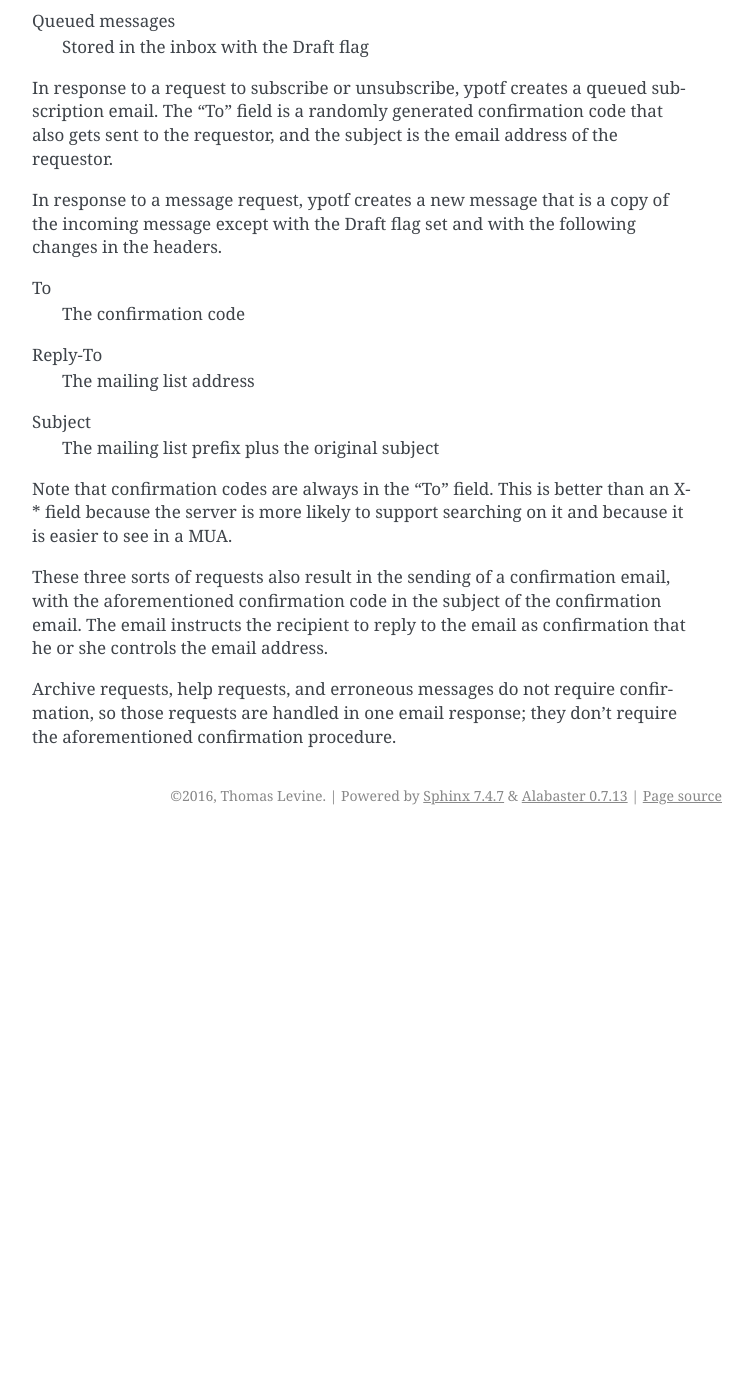
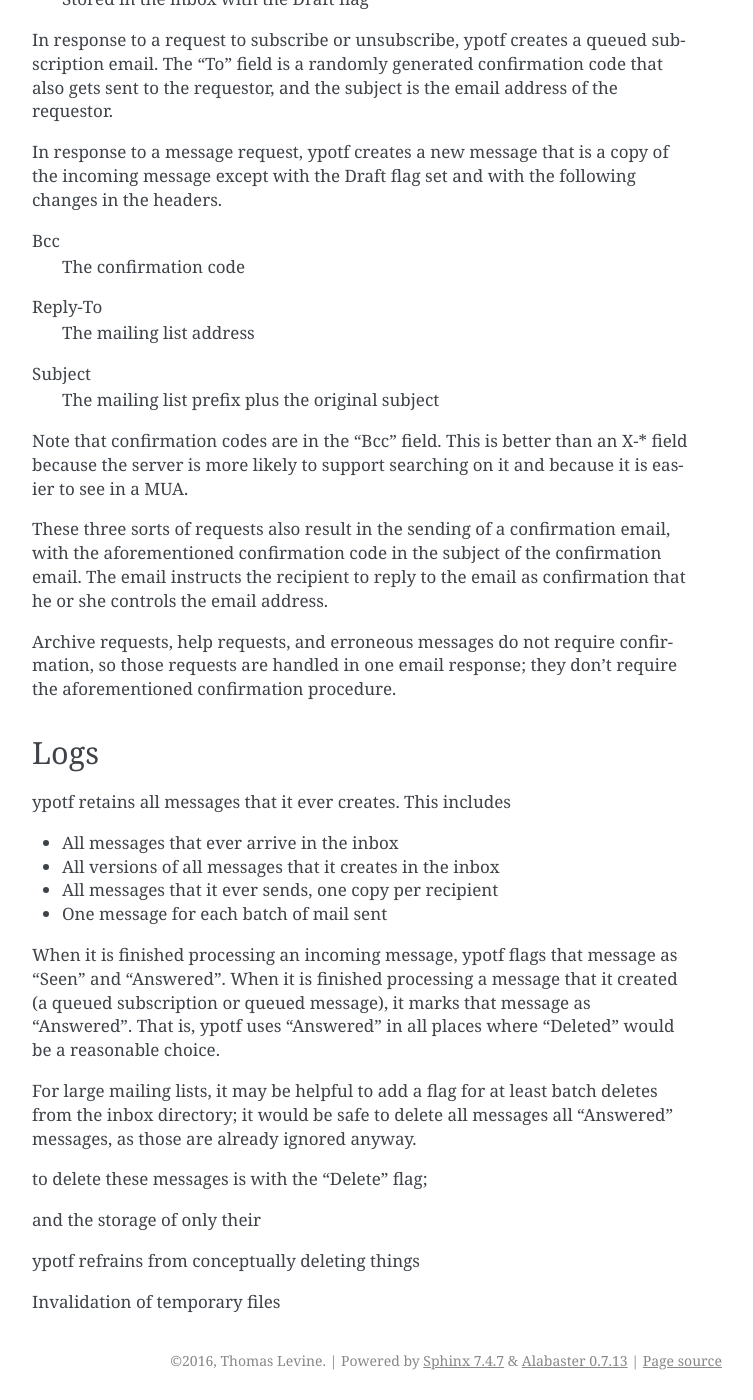
Before and after one commit to tlevine/ypotf, a Sphinx documentation site: the page built from docs/interacting.rst, in a window 1280 px wide and 1400 px high, scrolled down 3129 px. Shown: the whole window, without its empty margins (388-1141 px from the left). Built offline with Sphinx 7.4.7, drawn with Linux system fonts in a browser that asks for light colours; before the commit the page ends 3964 px from its top, so only the background shows below that; some of the changed text lies outside the part shown.

Commit message:
Automatic commit with j

```diff
--- a/docs/interacting.rst
+++ b/docs/interacting.rst
@@ -120,9 +120,6 @@ processed.
 
 When emails need to be sent (left arrow nodes in the above diagram),
 they are sent over SMTP and placed in the "Sent" folder.
-An outgoing email is always a direct response to some incoming email;
-that email is flagged Answered, though ypotf doesn't otherwise care
-whether an email has been Answered.
 
 Requests to subscribe, unsubscribe, or send a message, and confirmations
 for these requests, require two sorts of temporary information to be
@@ -142,14 +139,14 @@ In response to a message request, ypotf creates a new message that is a
 copy of the incoming message except with the Draft flag set and with the
 following changes in the headers.
 
-To
+Bcc
     The confirmation code
 Reply-To
     The mailing list address
 Subject
     The mailing list prefix plus the original subject
 
-Note that confirmation codes are always in the "To" field.
+Note that confirmation codes are in the "Bcc" field.
 This is better than an X-* field because the server is more likely to
 support searching on it and because it is easier to see in a MUA.
 
@@ -162,3 +159,31 @@ address.
 Archive requests, help requests, and erroneous messages do not require
 confirmation, so those requests are handled in one email response;
 they don't require the aforementioned confirmation procedure.
+
+Logs
+^^^^^
+ypotf retains all messages that it ever creates. This includes
+
+* All messages that ever arrive in the inbox
+* All versions of all messages that it creates in the inbox
+* All messages that it ever sends, one copy per recipient
+* One message for each batch of mail sent
+
+When it is finished processing an incoming message, ypotf flags that
+message as "Seen" and "Answered". When it is finished processing a
+message that it created (a queued subscription or queued message), it
+marks that message as "Answered". That is, ypotf uses "Answered" in all
+places where "Deleted" would be a reasonable choice.
+
+For large mailing lists, it may be helpful to add a flag for at least
+batch deletes from the inbox directory; it would be safe to delete all
+messages all "Answered" messages, as those are already ignored anyway.
+
+
+to delete these messages is with the "Delete" flag;
+
+and the storage of  only their
+
+ypotf refrains from conceptually deleting things
+
+Invalidation of temporary files
```
